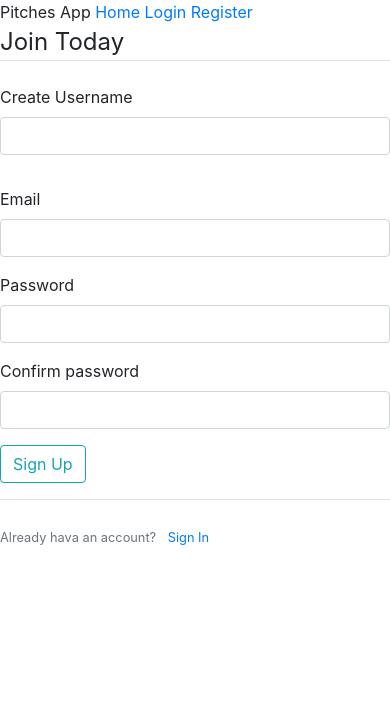
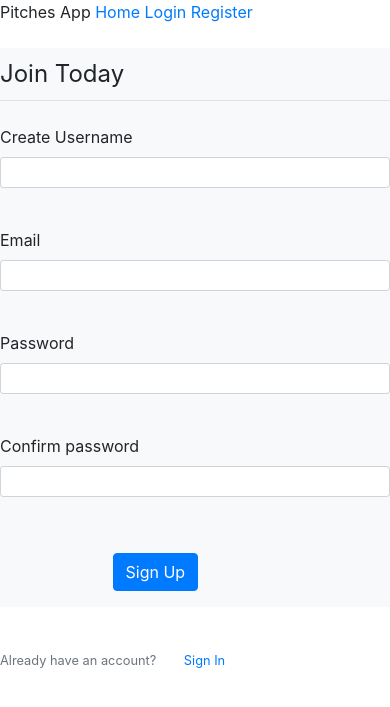
Before and after one commit to Brayoh-ux/Articles, a Flask app: page /register in a window 390 px wide. Shown: the top 707 px of that part. Run offline with Flask 2, Linux system fonts and the light colour scheme; the page is wider than the window, and the part outside it is not shown; some libraries are stand-ins or nearby versions.

Commit message:
update layout

```diff
--- a/app/templates/register.html
+++ b/app/templates/register.html
@@ -1,109 +1,99 @@
 {% extends "base.html" %}
 
 {% block content %}
-   <div class="content-section">
-
-    <form action="" method="POST">
-
-        {{ form.hidden_tag()  }}
+<br>
+<div class="row bg-light">
+    <div class="col-md-2"></div>
+   <div class="col-md-8">
+     <form method = 'POST' action = ''>
+         <!--protect form  -->
+         {{ form.hidden_tag() }}
 
       <fieldset class="form-group">
-            <legend class="border-bottom mb-4">Join Today</legend>
-
+          <legend class="border-bottom pt-2 pb-2 mb-4">Join Today</legend>
           <div class="form-group">
-                {{ form.username.label(class= "form-control-label") }} <br>
+             {{form.username.label(class="form-label" )}}
 
              {% if form.username.errors %}
 
-                {{ form.username(class= "form-control is_invalid") }}
+             {{form.username(class="form-control form-control-sm is-invalid" )}}
              <div class="invalid-feedback">
-
                  {% for error in form.username.errors %}
-
-                    <span style="color: red;"> {{ error }} </span>
-
+                 <span style="color: red;">{{ error }}</span>
          {% endfor %}
-
-                {% else %}
-                {{ form.username(class= "form-control ") }}
+             </div>
+             {% else%}
+             {{form.username(class="form-control form-control-sm" )}}
+             {% endif %}
 
           </div>
-                {%  endif %}
-
-            </div>
-
+          <br>
           <div class="form-group">
-                {{ form.email.label(class= "form-control-label") }} <br>
+              {{form.email.label(class="form-label")}}
 
               {% if form.email.errors %}
 
-                {{ form.email(class= "form-control is_invalid") }}
+             {{form.email(class="form-control form-control-sm is-invalid" )}}
              <div class="invalid-feedback">
-                    {% for error in form.email.errors %}
+                 {% for error in form.email.errors  %}
 
-                    <span> {{ error }} </span>
+                     <span>{{error}} </span>
+                 {% endfor %}
+             </div>
+             {% else%}
+             {{form.email(class="form-control form-control-sm")}}
+             {% endif %}
 
-                    {% endfor %}
-
-                {% else %}
-                {{ form.email(class= "form-control ") }}
 
           </div>
-                {%  endif %}
-            </div>
-
+          <br>
           <div class="form-group">
-                {{ form.password.label(class= "form-control-label") }} <br>
+              {{form.password.label(class="form-label")}}
 
               {% if form.password.errors %}
 
-                {{ form.password(class= "form-control is_invalid") }}
+             {{form.password(class="form-control form-control-sm is-invalid" )}}
              <div class="invalid-feedback">
-                    {% for error in form.password.errors %}
+                 {% for error in form.password.errors  %}
 
-                    <span> {{ error }} </span>
-
+                     <span>{{error}} </span>
                  {% endfor %}
-
-                {% else %}
-                {{ form.password(class= "form-control ") }}
+             </div>
+             {% else%}
+             {{form.password(class="form-control form-control-sm")}}
+             {% endif %}
 
           </div>
-                {%  endif %}
-
-            </div>
-
+          <br>
           <div class="form-group">
-                {{ form.confirm_password.label(class= "form-control-label") }} <br>
-
+              {{form.confirm_password.label(class="form-label")}}
               {% if form.confirm_password.errors %}
 
-                {{ form.confirm_password(class= "form-control is_invalid") }}
+             {{form.confirm_password(class="form-control form-control-sm is-invalid" )}}
              <div class="invalid-feedback">
-                    {% for error in form.confirm_password.errors %}
+                 {% for error in form.confirm_password.errors  %}
 
-                    <span> {{ error }} </span>
-
+                     <span>{{error}} </span>
                  {% endfor %}
-
-                {% else %}
-                {{ form.confirm_password(class= "form-control ") }}
-
              </div>
-                {%  endif %}
+             {% else%}
+             {{form.confirm_password(class="form-control form-control-sm")}}
+             {% endif %}
           </div>
-
       </fieldset>
-
-        <div class="form-group">
-            {{ form.submit(class = "btn btn-outline-info") }}
+      <br>
+      <div class="d-grid gap-2 col-6 form-group mx-auto">
+          {{form.submit(class="btn btn-primary " )}}
       </div>
      </form>
    </div>
-
-   <div class="border-top pt-4">
+   <div class="col-md-2"></div>
+</div>
+<br>
+<div class=" pt-3">
     <small class="text-muted">
-           Already hava an account? <a href=" {{ url_for ('login') }} " class="ml-2">Sign In</a>
+        Already have an account?
+        <a href="{{url_for('login')}} " class="ml-4">Sign In</a>
     </small>
 </div>
 {% endblock %}
```
Lines whose indentation alone changed are shown as unchanged.
